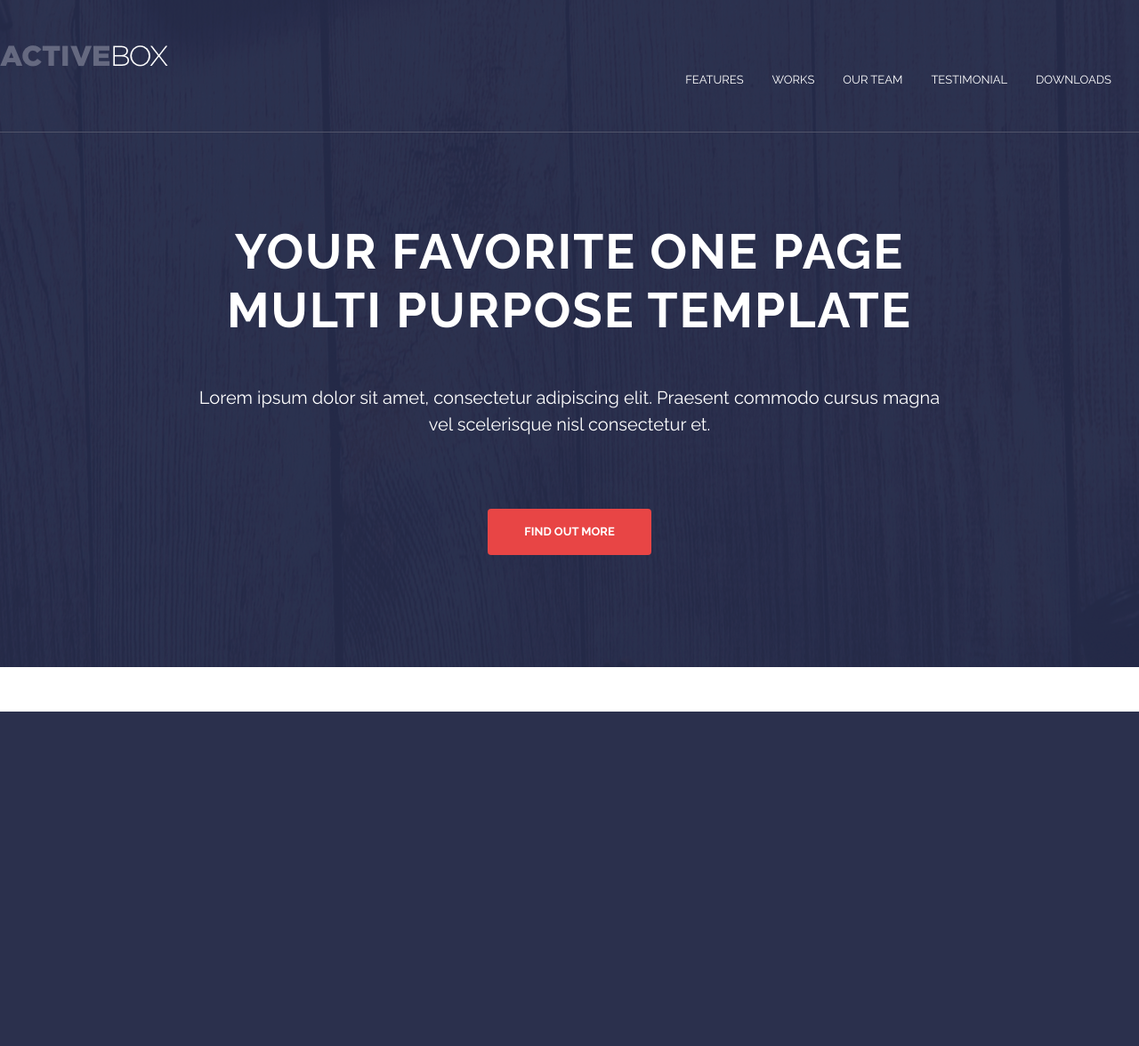
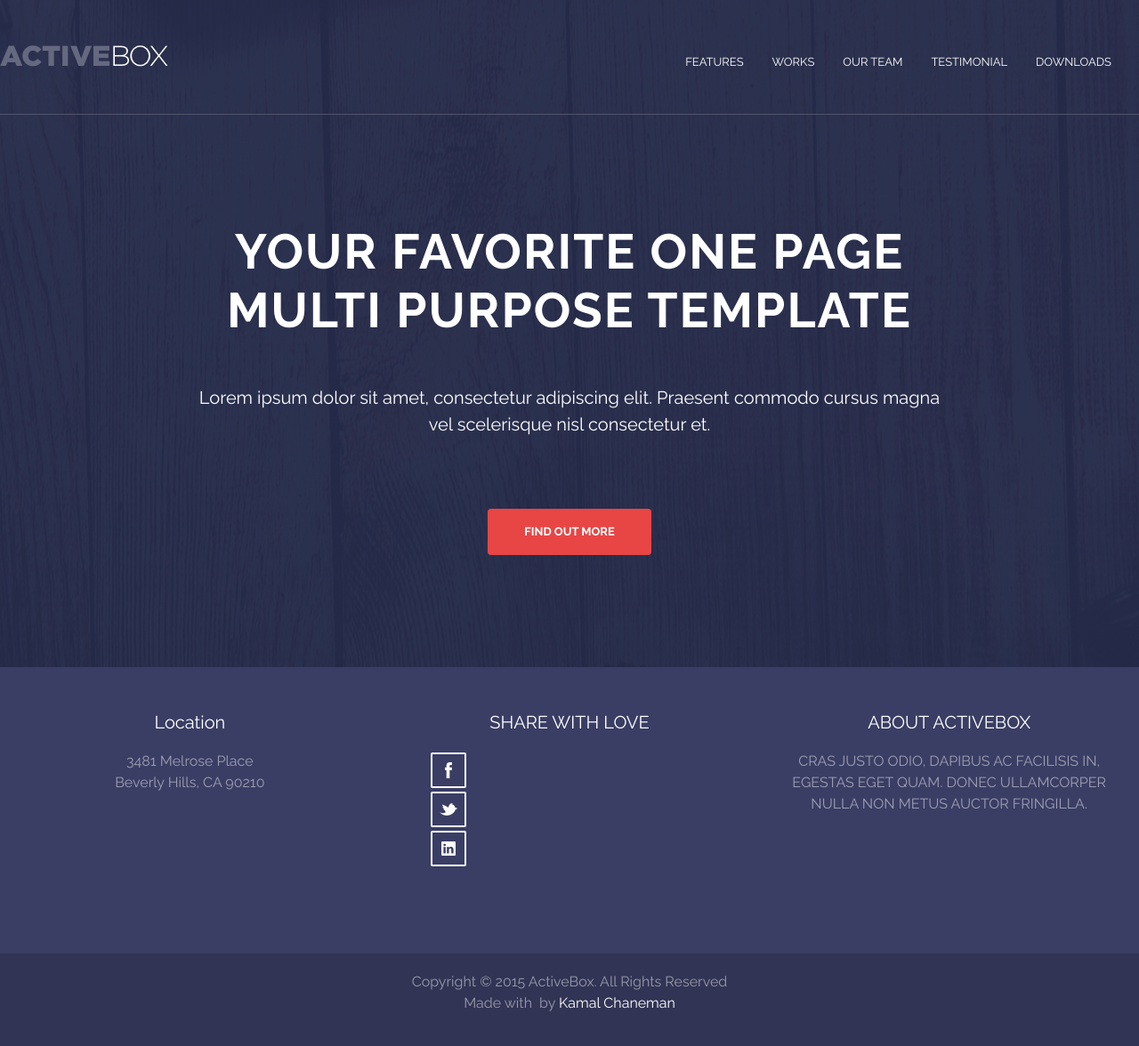
Before and after one commit to karenmanzur/SmoothOperators-Desarrollo-Web, a PHP site: page / in a window 1280 px wide. Shown: the whole page at 89% size. Before the commit the page ends 800 px from the top, so only its background shows below. Run offline with PHP 8.4, Linux system fonts and the light colour scheme; some libraries are stand-ins or nearby versions.

Commit message:
Footer
- Estilos CSS
- Share Icons
- Footer

```diff
--- a/css/estilo.css
+++ b/css/estilo.css
@@ -4,18 +4,16 @@ body{
     color: #6c7279;
 }
 
-#header{
+header{
+  position: fixed;
   width: 100%;
-	z-index: 999;
-	position: fixed;
-}
-#logotipo{
-	margin-top: 40px
+
 }
 
 header .nav {
   justify-content: flex-end;
   border-bottom: 0px;
+  top: 0px;
   padding: 40px 0;
   width: 100%;
 }
@@ -23,7 +21,7 @@ header .nav {
 header .nav-link {
   font-size: 13px;
   color: #fff;
-	padding-top: 40px;
+  padding-top: 20px;
 }
 
 header .nav-link:hover{
@@ -31,14 +29,10 @@ header .nav-link:hover{
   color: #31344e;
 }
 
-header .logo{
-	float: left;
-}
-
 header .row{
   border-bottom: 1px solid #51546a;
   max-width: 1500px;
-    margin: 0 auto;
+  margin: 0px auto;
   padding: 0px 0;
   width: 100%;
 }
@@ -85,3 +79,46 @@ header .col-lg-3{
     font-weight: 600;
      padding: 15px 40px;
 }
+
+footer {
+  text-align: center;
+}
+  .footer-top {
+    background-color: #3a3e64;
+    padding-top: 50px;
+}
+  .footer-bottom {
+    background-color: #313454;
+    padding: 20px 0;
+}
+  .footer .footer-col {
+    margin-bottom: 80px;
+}
+  .footer h5 {
+    color: #fff;
+}
+  .footer h5 {
+    margin-bottom: 20px;
+}
+  .footer p {
+    color: rgba(255, 255, 255, 0.5);
+}
+  .footer a {
+    color: #fff;
+}
+  .footer .share {
+    margin-top: 0;
+    width: 0px
+}
+    .footer .share li {
+      display: inline-block;
+      float: none;
+}
+    .footer .share a {
+      color: #fff;
+}
+  .footer .fa-heart {
+    color: #e84545;
+    font-size: 11px;
+    margin: 0 2px;
+}
--- a/index.html
+++ b/index.html
@@ -10,10 +10,10 @@
 </head>
 <body>
 	<section class="top">
-	<header lass="container-fluid" id="header">
+	<header lass="container-fluid">
 		<div class="row">
 			<div class="col-lg-3">
-				<img src="img/ActiveBox.png" alt="Logotipo ActiveBox" class="img-responsive" id="logo">
+				<img src="img/ActiveBox.png" id="logo">
 			</div>
 			<nav class="col-lg-7 offset-lg-2">
 			<ul class="nav">
@@ -32,6 +32,40 @@
                     <a href="#" class="btn" align="center">FIND OUT MORE</a>
             </div>
         </section>
+
+    <footer class="footer">
+        <div class="footer-top">
+            <div class="container-fluid">
+                <div class="row">
+                    <div class="footer-col col-md-4">
+                        <h5>Location</h5>
+                        <p>3481 Melrose Place<br>Beverly Hills, CA 90210</p>
+                    </div>
+                    <div class="footer-col col-md-4">
+                        <h5>SHARE WITH LOVE</h5>
+                        <ul class="share">
+                            <li><img src="img/facebook.png" alt=""></li>
+                            <li><img src="img/twitter.png" alt=""></li>
+                            <li><img src="img/linkedin.png" alt=""></i></li>
+
+                        </ul>
+                    </div>
+                    <div class="footer-col col-md-4">
+                        <h5>ABOUT ACTIVEBOX</h5>
+                        <p>CRAS JUSTO ODIO, DAPIBUS AC FACILISIS IN, EGESTAS EGET QUAM. DONEC ULLAMCORPER NULLA NON METUS AUCTOR FRINGILLA.</p>
+                    </div>
+                </div>
+            </div>
+        </div><!-- footer top -->
+        <div class="footer-bottom">
+            <div class="container">
+                <div class="col-md-12">
+                    <p>Copyright © 2015 ActiveBox. All Rights Reserved<br>Made with <i class="fa fa-heart pulse"></i> by <a href="http://kamalchaneman.com/">Kamal Chaneman</a></p>
+                </div>
+            </div>
+        </div>
+    </footer>
+
 	<script src="https://code.jquery.com/jquery-3.3.1.slim.min.js" integrity="sha384-q8i/X+965DzO0rT7abK41JStQIAqVgRVzpbzo5smXKp4YfRvH+8abtTE1Pi6jizo" crossorigin="anonymous"></script>
 <script src="https://cdnjs.cloudflare.com/ajax/libs/popper.js/1.14.6/umd/popper.min.js" integrity="sha384-wHAiFfRlMFy6i5SRaxvfOCifBUQy1xHdJ/yoi7FRNXMRBu5WHdZYu1hA6ZOblgut" crossorigin="anonymous"></script>
 <script src="https://stackpath.bootstrapcdn.com/bootstrap/4.2.1/js/bootstrap.min.js" integrity="sha384-B0UglyR+jN6CkvvICOB2joaf5I4l3gm9GU6Hc1og6Ls7i6U/mkkaduKaBhlAXv9k" crossorigin="anonymous"></script>
```
Also changed, not shown: img/facebook.png (added), img/linkedin.png (added), img/twitter.png (added), 1 other file. Lines whose indentation alone changed are shown as unchanged.
